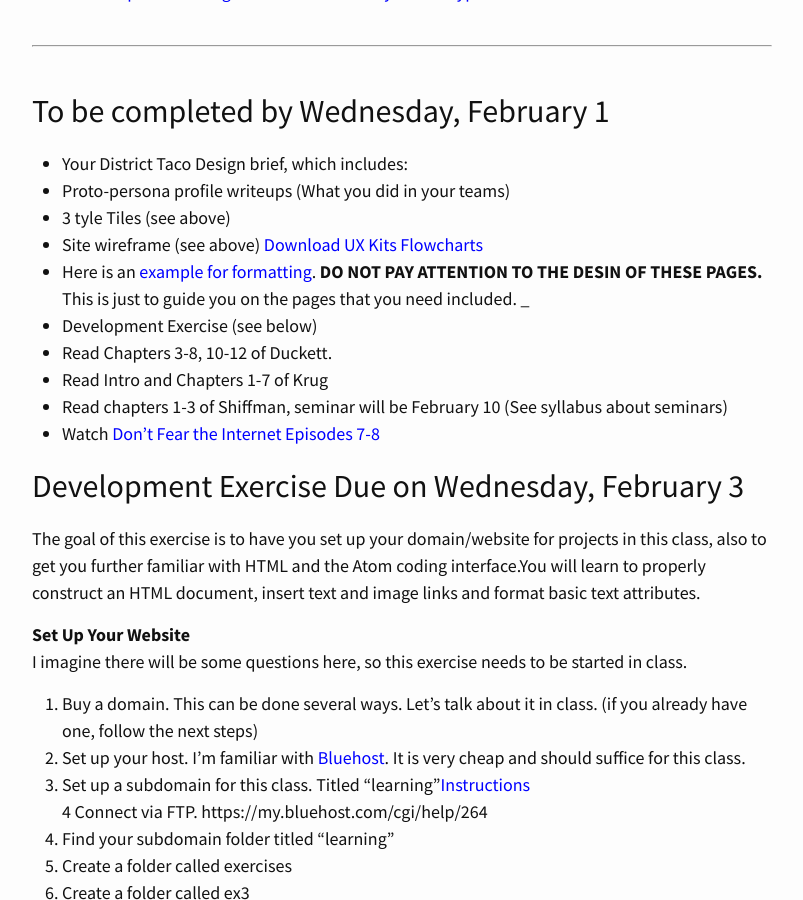
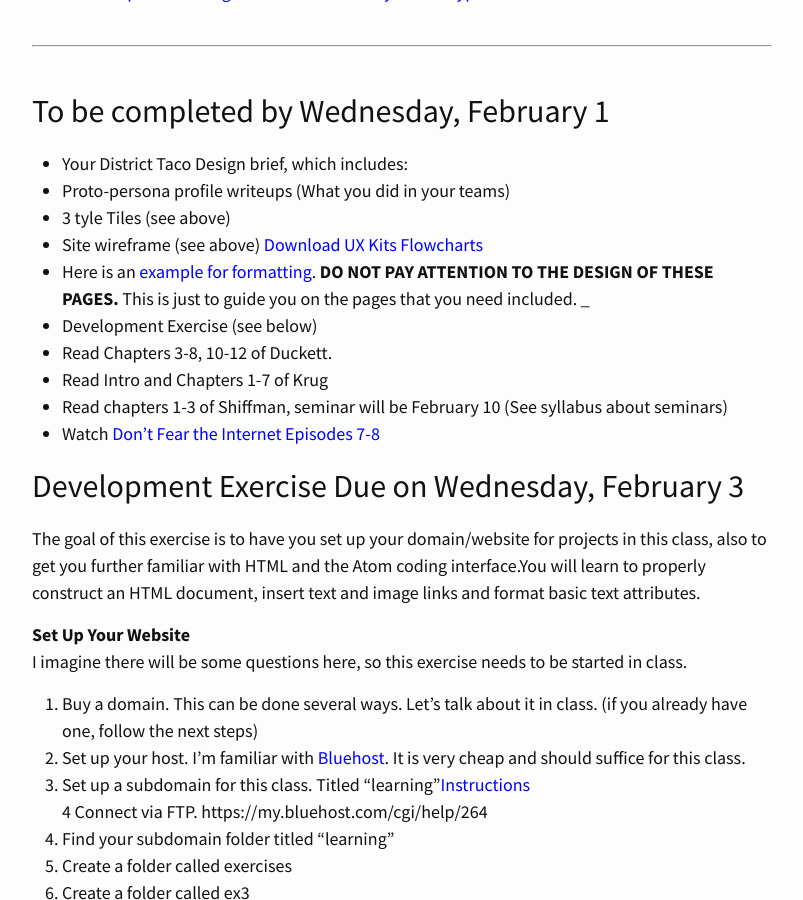
Before and after one commit to thehonestape/intro-to-web-design, a Jekyll site: the page built from _posts/2016-02-01-class-4.markdown, in a window 1280 px wide and 900 px high, scrolled down 4675 px. Shown: the whole window, without its empty margins (238-1041 px from the left). Built offline with Jekyll 4.4.1, drawn with Linux system fonts in a browser that asks for light colours.

Commit message:
fix typo

```diff
--- a/_posts/2016-02-01-class-4.markdown
+++ b/_posts/2016-02-01-class-4.markdown
@@ -124,7 +124,7 @@ To be completed by Wednesday, February 1
 * Proto-persona profile writeups (What you did in your teams)
 * 3 tyle Tiles (see above)
 * Site wireframe (see above) [Download UX Kits Flowcharts](https://www.dropbox.com/s/cdcr2pyl9zyrttj/UX%20Kits%20Website%20Flowchart%20AI%20v1.0.zip?dl=0)
-* Here is an [example for formatting](https://www.dropbox.com/s/krwlpyf78vcc2l4/example_brief.pdf?dl=0). **DO NOT PAY ATTENTION TO THE DESIN OF THESE PAGES.** This is just to guide you on the pages that you need included.
+* Here is an [example for formatting](https://www.dropbox.com/s/krwlpyf78vcc2l4/example_brief.pdf?dl=0). **DO NOT PAY ATTENTION TO THE DESIGN OF THESE PAGES.** This is just to guide you on the pages that you need included.
 _
 * Development Exercise (see below)
 * Read Chapters 3-8, 10-12 of Duckett.
```
